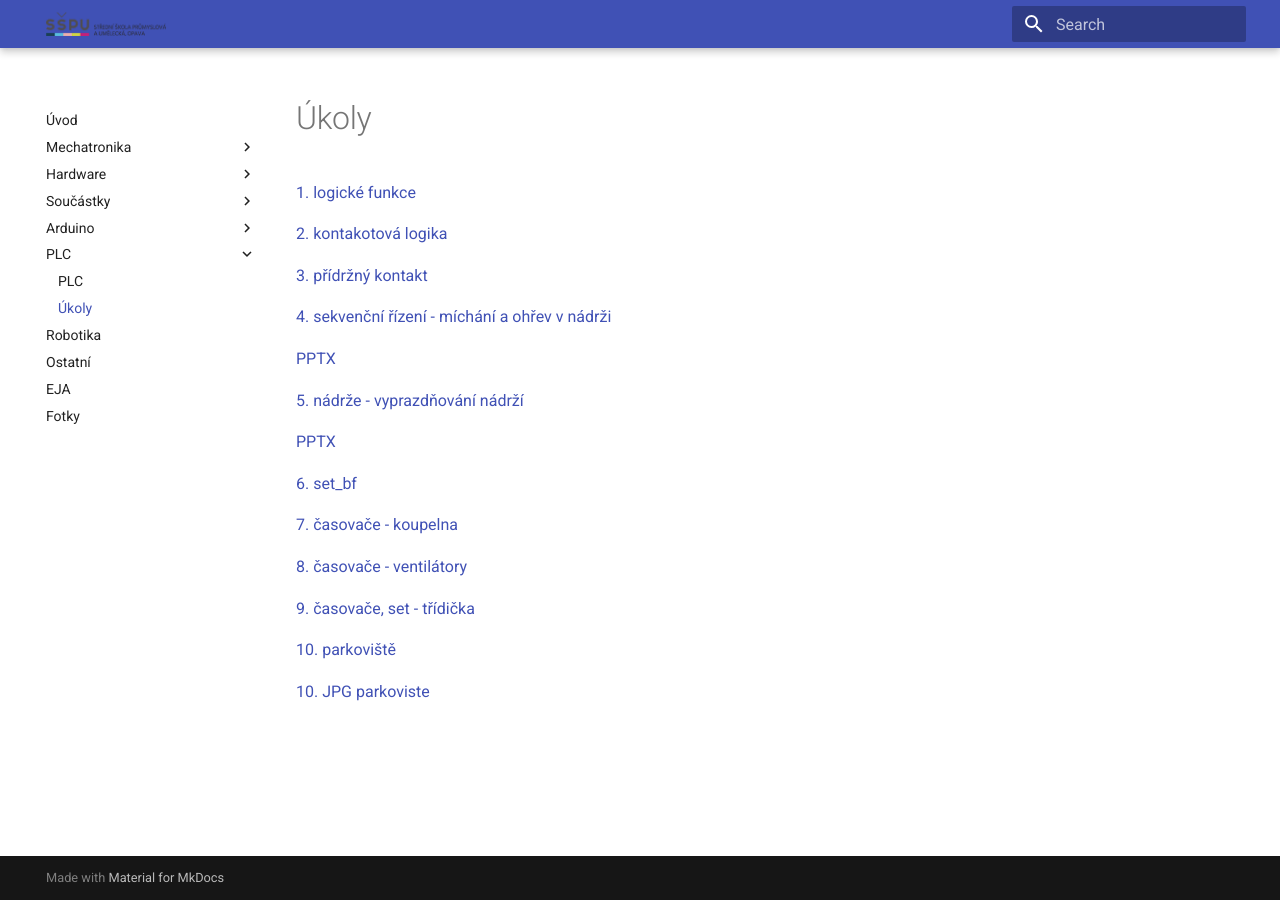
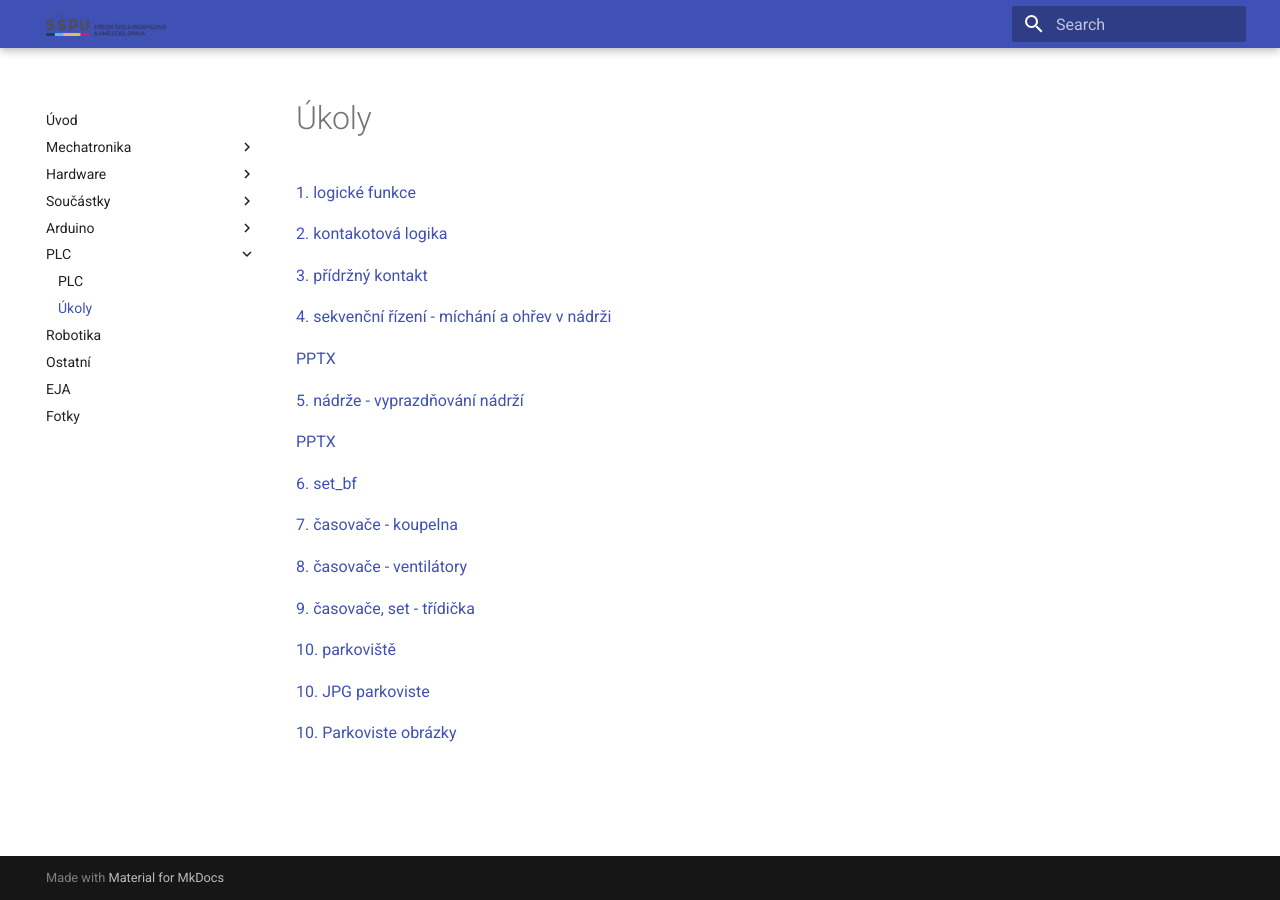
Before and after one commit to piloxgit/vyuka, an MkDocs documentation site: the page built from docs/plc/plc_ukoly.md, in a window 1280 px wide. Built offline with MkDocs 1.6.1 and Material for MkDocs 9.7.7, drawn with Linux system fonts in a browser that asks for light colours.

Commit message:
parkoviste obrazky

```diff
--- a/docs/plc/plc_ukoly.md
+++ b/docs/plc/plc_ukoly.md
@@ -24,6 +24,6 @@
 
 [10. JPG parkoviste](https://opava-my.sharepoint.com/:i:/g/personal/godovsky_sspu-opava_cz/IQATKKwgd28ARrjZ4mNeb6q0AbeGxpUX6oq_PCtIdNOZ1cM?e=mQ2y4k)
 
-[]()
+[10. Parkoviste obrázky](https://opava-my.sharepoint.com/:f:/g/personal/godovsky_sspu-opava_cz/IgDFa-LQe75uTrc2V4v4hTepAcDw3C2Sakje69t777OktHU?e=d3oIO7)
 
 []()
```
